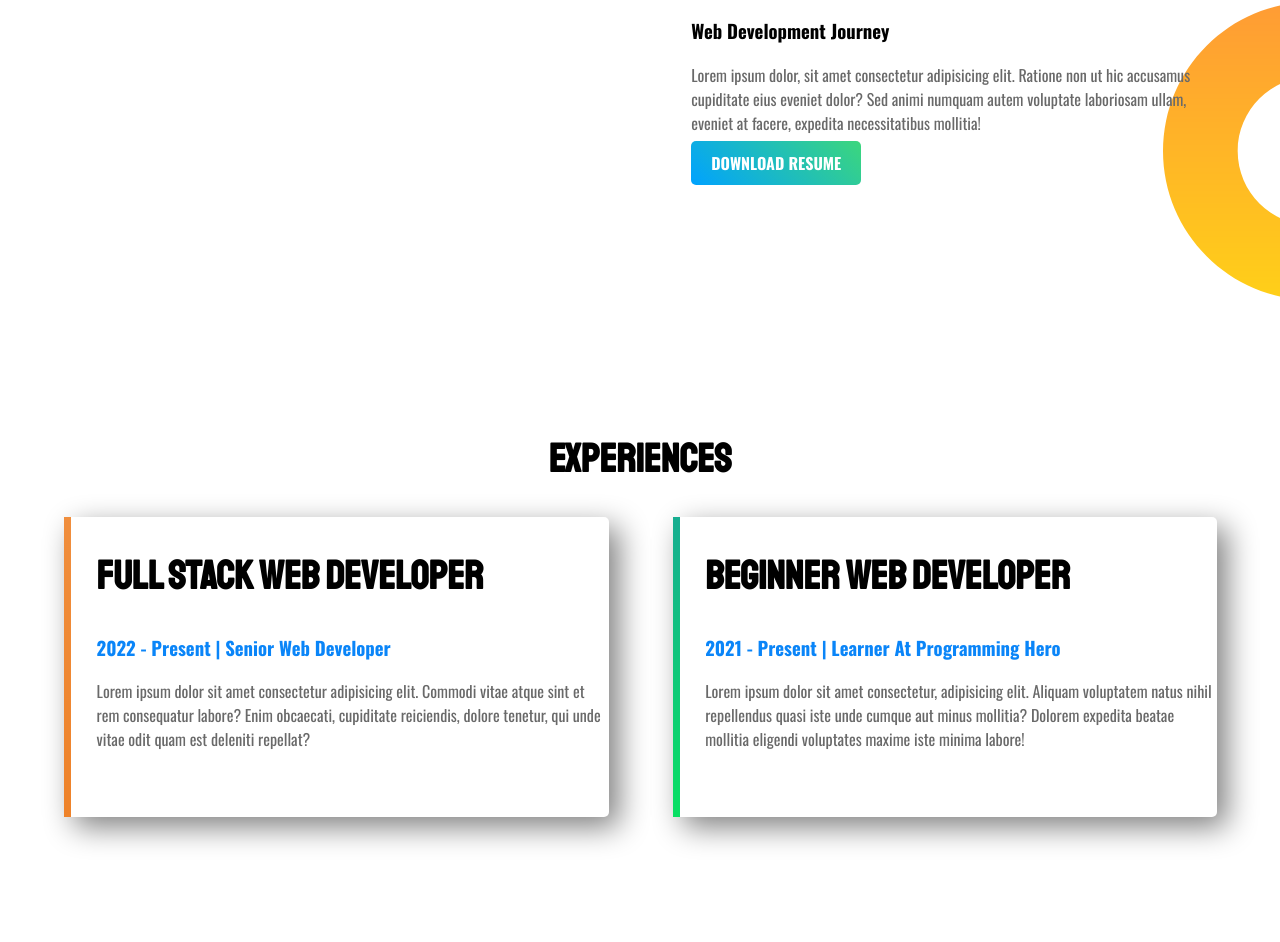
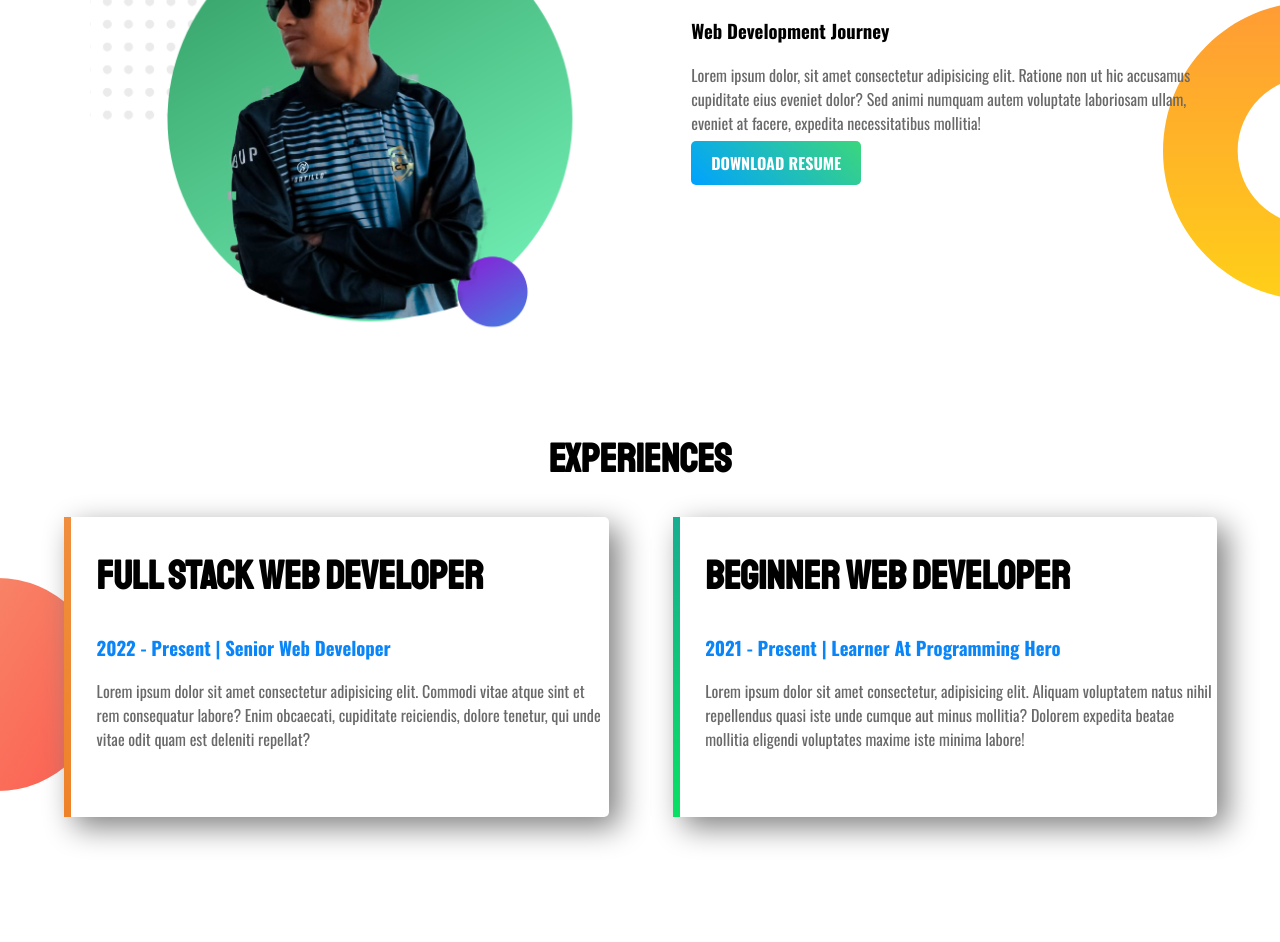
Before and after one commit to shakil2chowdhury/basic-portfolio, a plain HTML site: page index.html in a window 1280 px wide. Shown: the part 599-1541 px from the top of the page. Drawn offline with nearby package versions, Linux system fonts and the light colour scheme; the site is published under a folder, as on GitHub Pages, so addresses that start at the root find nothing.

Commit message:
full push

```diff
--- a/index.html
+++ b/index.html
@@ -19,12 +19,12 @@
             <a class="linkButton" href="https://www.linkedin.com/in/shakildev/" target="_blank" rel="noopener noreferrer">HIRE ME</a>
         </div>
         <div class="container half-width">
-            <img src="/images/shakil.png" alt="">
+            <img src="./images/shakil.png" alt="">
         </div>
     </section>
     <section class="dreamBig">
         <div class="container half-width">
-            <img src="/images/shakil2.png" alt="">
+            <img src="./images/shakil2.png" alt="">
         </div>
         <div class="half-width">
             <h2>Dream Big</h2>
--- a/style.css
+++ b/style.css
@@ -78,7 +78,7 @@ section {
 }
 
 .experienceArea {
-    background-image: url(/images/exp-bg.png);
+    background-image: url(./images/exp-bg.png);
     background-repeat: no-repeat;
     background-position: left;
 }
```
